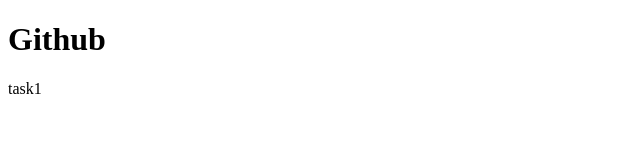
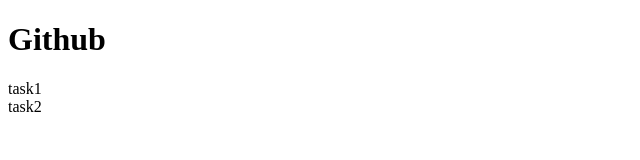
Before and after one commit to BohdanMoyseyets/ampli_test_git, a plain HTML site: page index.html in a window 1280 px wide. Shown: the full height of the page, 0-640 px from the left. Drawn offline with Linux system fonts and the light colour scheme.

Commit message:
update index.html

```diff
--- a/index.html
+++ b/index.html
@@ -8,6 +8,7 @@
 <body>
     <h1>Github</h1>
     <section>task1</section>
+    <section>task2</section>
 
 </body>
 </html>
```
